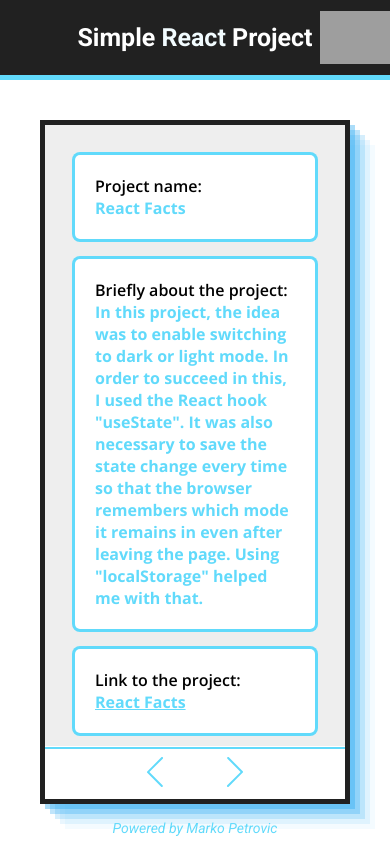
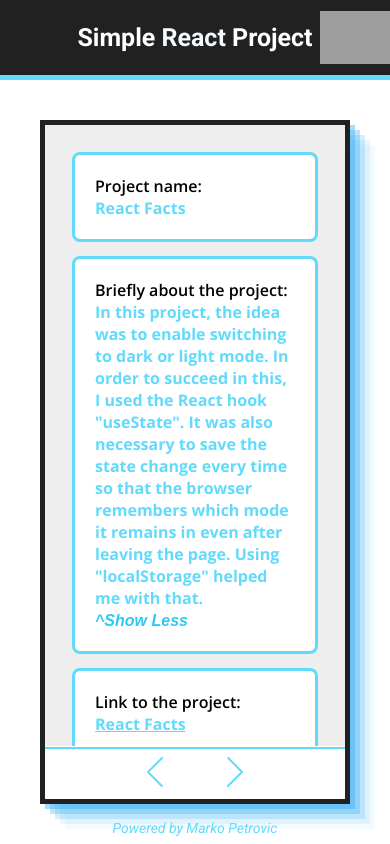
Before and after one commit to Marex-cpu/SimpleReactProjects, a React (Create React App) app: page / in a window 390 px wide. Built offline with nearby package versions, Linux system fonts and the light colour scheme; grey boxes are pictures that could not be loaded.

Commit message:
add readMore state to project component

```diff
--- a/package.json
+++ b/package.json
@@ -12,6 +12,7 @@
     "react-confetti": "^6.1.0",
     "react-dom": "^18.2.0",
     "react-icons": "^4.6.0",
+    "react-responsive": "^9.0.0",
     "react-router-dom": "^6.4.2",
     "react-scripts": "5.0.1",
     "web-vitals": "^2.1.4"
--- a/src/components/Project.js
+++ b/src/components/Project.js
@@ -1,9 +1,14 @@
 import React from "react";
+import { useState } from "react";
 import { Link } from "react-router-dom";
 import "../css/Project.css";
-// import projectImage from "../images/project1.png";
+import { useMediaQuery } from "react-responsive";
 
 function Project({ projectData, currentIndex }) {
+  const [readMore, setReadMore] = useState(true);
+  const isTablet = useMediaQuery({
+    query: "(max-width: 768px)",
+  });
   return (
     <div className='projectWrapper'>
       <p className='projectName'>
@@ -12,7 +17,21 @@ function Project({ projectData, currentIndex }) {
       </p>
       <p className='infoProject'>
         Briefly about the project: <br />{" "}
-        <span>{projectData[currentIndex].projectInfo}</span>
+        <span>
+          {!isTablet && projectData[currentIndex].projectInfo}
+          {isTablet &&
+            (readMore
+              ? projectData[currentIndex].projectInfo
+              : `${projectData[currentIndex].projectInfo.substring(
+                  0,
+                  100
+                )}...`)}
+          {isTablet && (
+            <button onClick={() => setReadMore(!readMore)} className='btn'>
+              {readMore ? "^Show Less" : "Read More"}
+            </button>
+          )}
+        </span>
       </p>
       <p className='linkToProject'>
         Link to the project: <br />
@@ -24,7 +43,6 @@ function Project({ projectData, currentIndex }) {
           {projectData[currentIndex].textLink}
         </Link>
       </p>
-      {/* <img className='imgProject' src={projectImage} alt='' /> */}
       <img
         className='imgProject'
         src={projectData[currentIndex].projectImg}
--- a/src/css/Project.css
+++ b/src/css/Project.css
@@ -32,7 +32,7 @@
   border-radius: 5px;
   margin-bottom: 2rem;
   font-weight: 600;
-  font-size: 2.1rem;
+  font-size: 2rem;
   box-shadow: #61dafb 0px 0px 0px 3px;
 }
 .projectWrapper .projectName span {
@@ -43,6 +43,15 @@
 .projectWrapper .infoProject span {
   font-weight: bold;
   color: #61dafb;
+}
+.projectWrapper .infoProject span .btn {
+  border: none;
+  outline: none;
+  background: transparent;
+  font-weight: bold;
+  cursor: pointer;
+  color: #2dc9f4;
+  font-style: italic;
 }
 
 .linkToProject > .linkBtn {
@@ -67,6 +76,9 @@
     font-size: 1.8rem;
   }
 
+  .projectWrapper .infoProject span .btn {
+    font-size: 1.8rem;
+  }
   .projectWrapper .imgProject {
     max-width: 50rem;
     max-height: 50rem;
@@ -79,6 +91,9 @@
   .linkToProject {
     font-size: 1.6rem;
   }
+  .projectWrapper .infoProject span .btn {
+    font-size: 1.6rem;
+  }
   .projectWrapper .imgProject {
     max-width: 30rem;
     max-height: 30rem;
```
Also changed, not shown: 1 other file (tests, documents, lock files or other folders).
